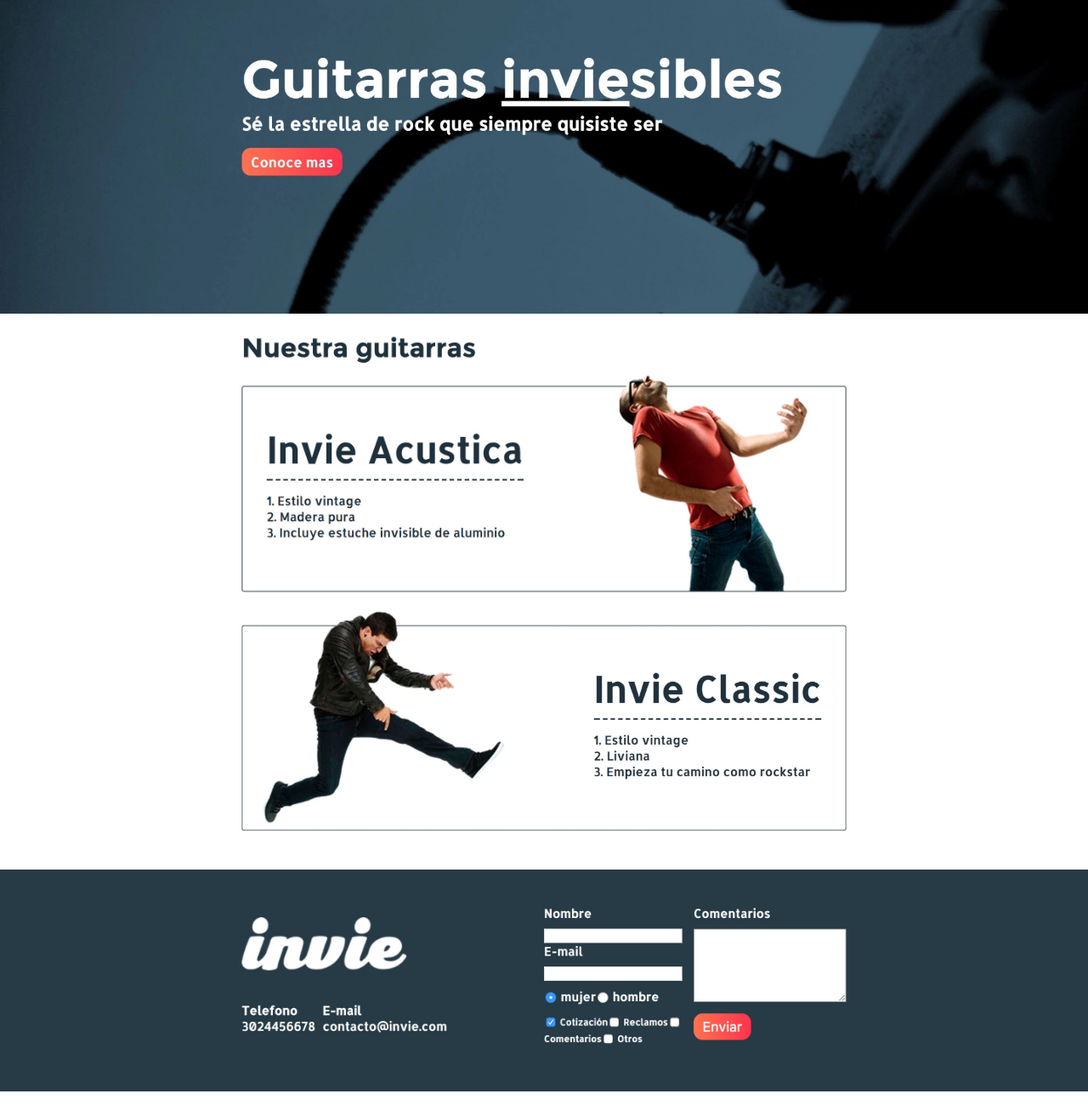
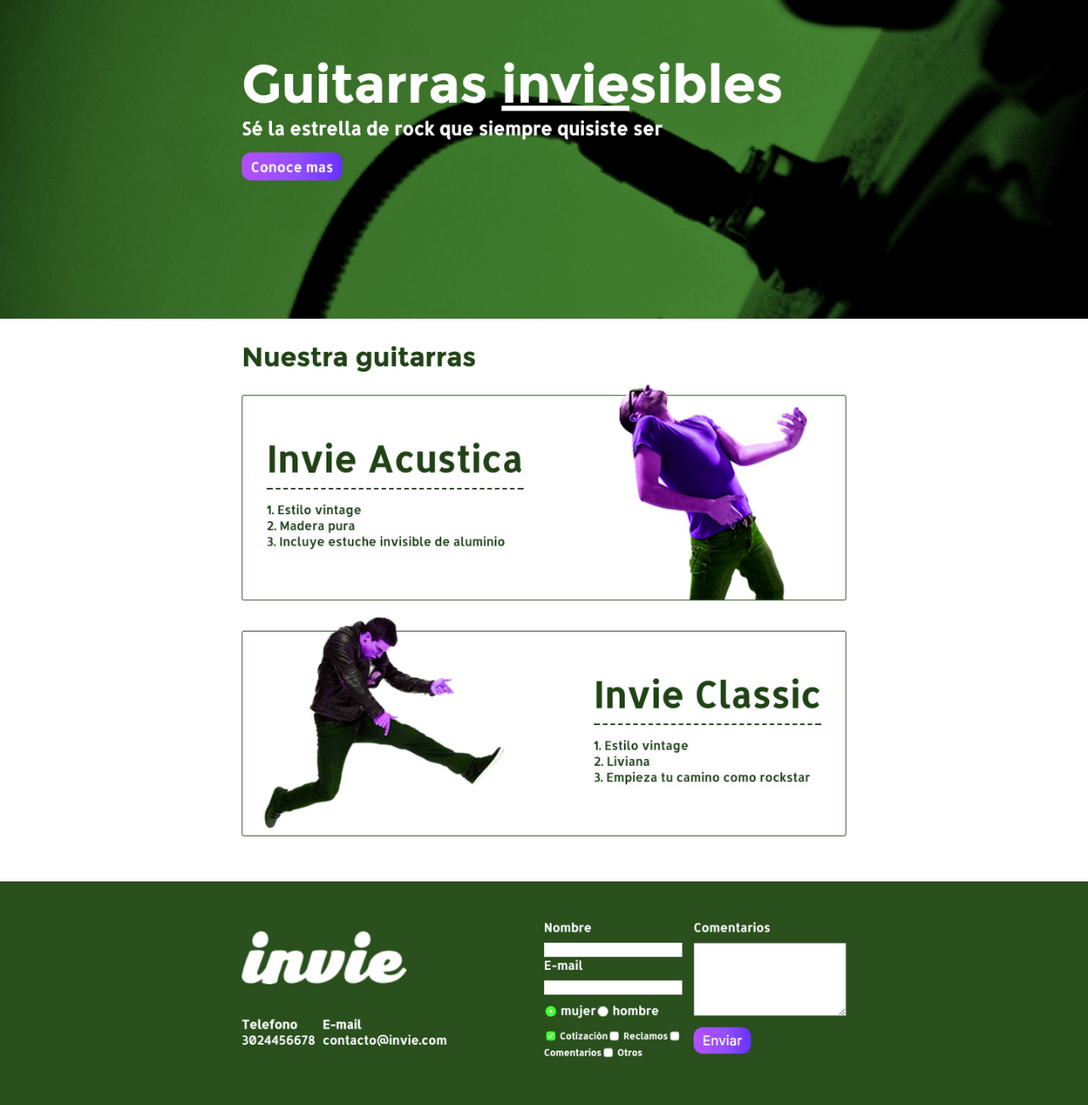
Before and after one commit to AdrianCAmes/InvieGitHub, a plain HTML site: page Index.html in a window 1280 px wide. Shown: the part 105-1405 px from the top of the page at 85% size. Drawn offline with Linux system fonts and the light colour scheme.

Commit message:
nueva version de invie - verde

```diff
--- a/Index.html
+++ b/Index.html
@@ -12,10 +12,6 @@
     </style>
   </head>
   <body>
-    <img src="Header.jpg" alt="">
-    <img src="Hero.jpg" alt="">
-    <img src="Acustica.jpg" alt="">
-    <img src="Clasica.jpg" alt="">
-    <img src="Footer.jpg" alt="">
+    <img src="Nueva_Version.jpg" alt="">
   </body>
 </html>
```
Also changed, not shown: Nueva_Version.jpg (added).
